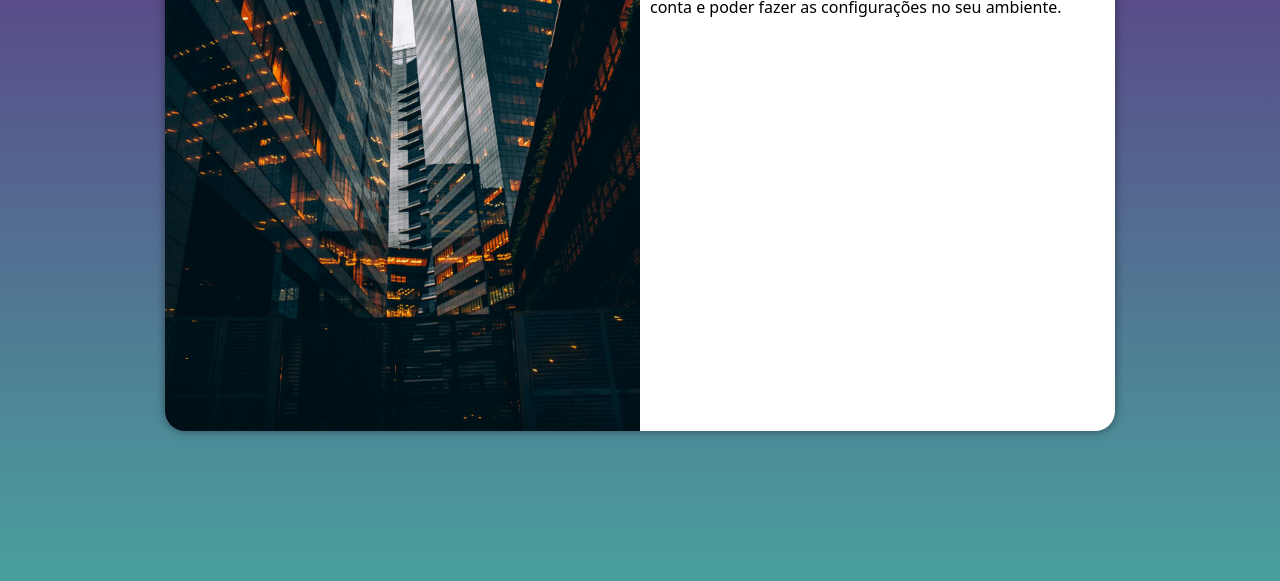
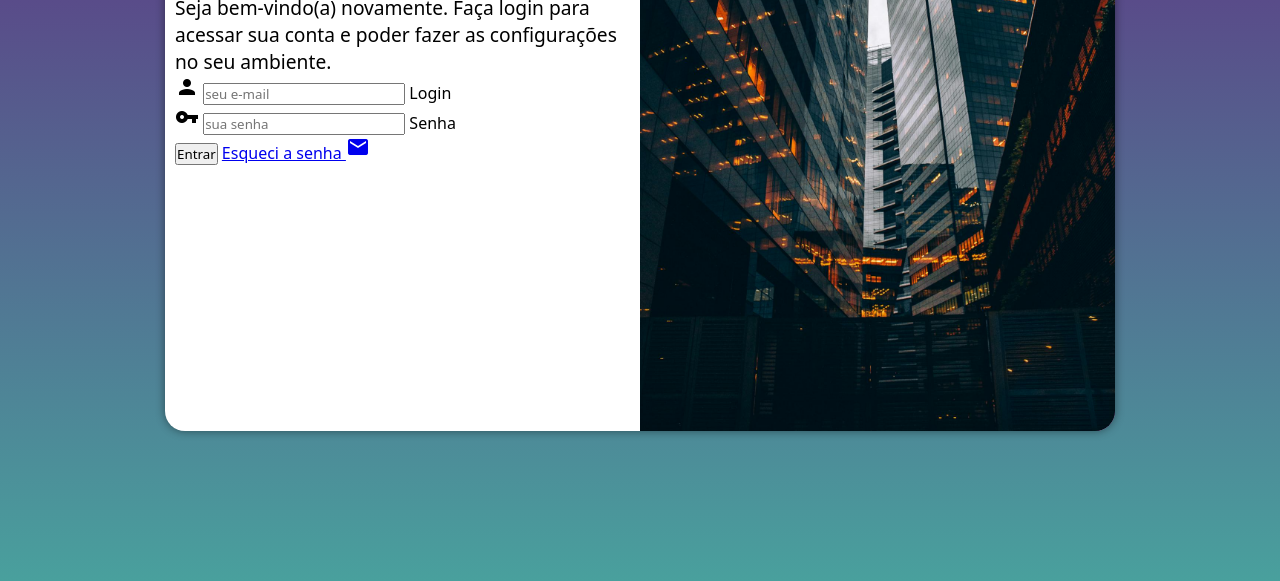
Before and after one commit to LeandroSimioni/projeto-login, a plain HTML site: page index.html in a window 1280 px wide. Shown: the part 219-800 px from the top of the page. Drawn offline with Linux system fonts and the light colour scheme.

Commit message:
adicionei o formulario

```diff
--- a/estilos/media-query.css
+++ b/estilos/media-query.css
@@ -38,13 +38,22 @@ Grandes Telas: acima de 1200px
     }
 
     section#login > div#imagem {
-        float: left;
+        float: right;
         width: 50%;
         height: 100%;
     }
 
     section#login > div#formulario {
-        float: right;
+        float: left;
         width: 50%;
     }
+
+    div#formulario > h1 {
+    font-size: 2em;
+    }
+
+    div#formulario > p {
+    font-size: 1.2em;
 }
+
+}
--- a/estilos/style.css
+++ b/estilos/style.css
@@ -33,7 +33,7 @@ section#login {
     overflow: hidden;
 
     background-color: white;
-    width: 250px;
+    width: 260px;
     height: 500px;
     border-radius:20px;
     box-shadow:  0px 0px 10px rgba(0, 0, 0, 0.445);
@@ -55,3 +55,12 @@ section#login > div#formulario {
     display: block;
     padding: 10px;
 }
+
+div#formulario > h1 {
+    text-align: center;
+    margin-bottom: 10px;
+}
+
+div#formulario > p {
+    font-size: 0.8em;
+}
--- a/index.html
+++ b/index.html
@@ -4,6 +4,7 @@
     <meta charset="UTF-8">
     <meta name="viewport" content="width=device-width, initial-scale=1.0">
     <title>Login</title>
+    <link href="https://fonts.googleapis.com/icon?family=Material+Icons" rel="stylesheet">
     <link rel="stylesheet" href="estilos/style.css">
     <link rel="stylesheet" href="estilos/media-query.css">
 </head>
@@ -16,8 +17,22 @@
             <div id="formulario">
                 <h1>Login</h1>
                 <p>Seja bem-vindo(a) novamente. Faça login para acessar sua conta e poder fazer as configurações no seu ambiente.</p>
-                <form action="login.php" method="post">
+                <form action="login.php" method="post" autocomplete="on">
+                    <div class="campo">
+                        <i class="material-icons">person</i>
+                        <input type="email" name="login" id="ilogin" placeholder="seu e-mail" autocomplete="email" required maxlength="30">
+                        <label for="ilogin">Login</label>
+                    </div>
 
+                    <div class="campo">
+                        <i class="material-icons">vpn_key</i>
+                        <input type="password" name="senha" id="isenha" placeholder="sua senha" autocomplete="current-password" required minlength="8" maxlength="20">
+                        <label for="isenha">Senha</label>
+                    </div>
+                    <input type="submit" value="Entrar">
+                    <a href="esqueci.html">Esqueci a senha <i class="material-icons">mail</i>
+
+                    </a>
                 </form>
             </div>
         </section>
```
